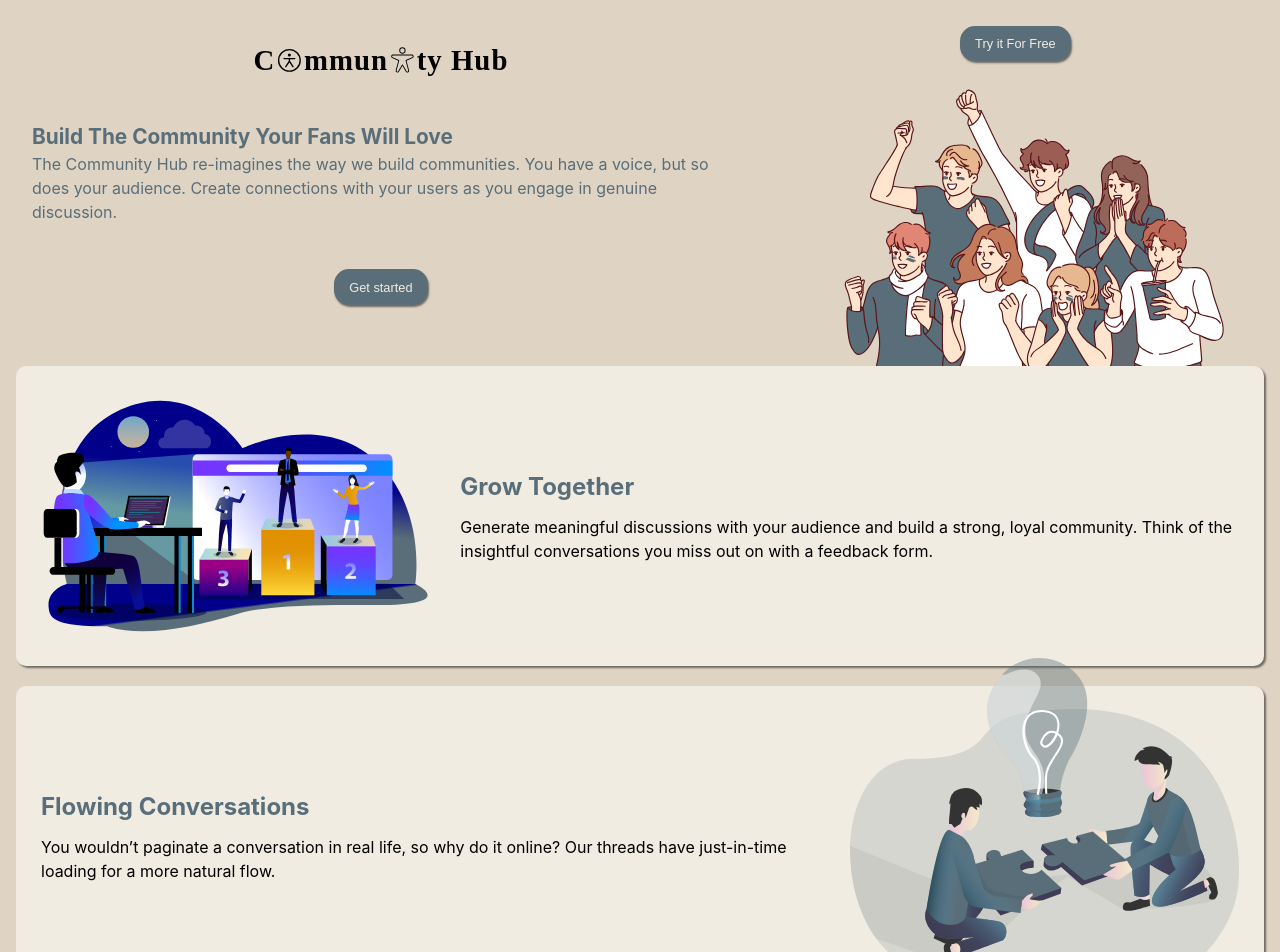
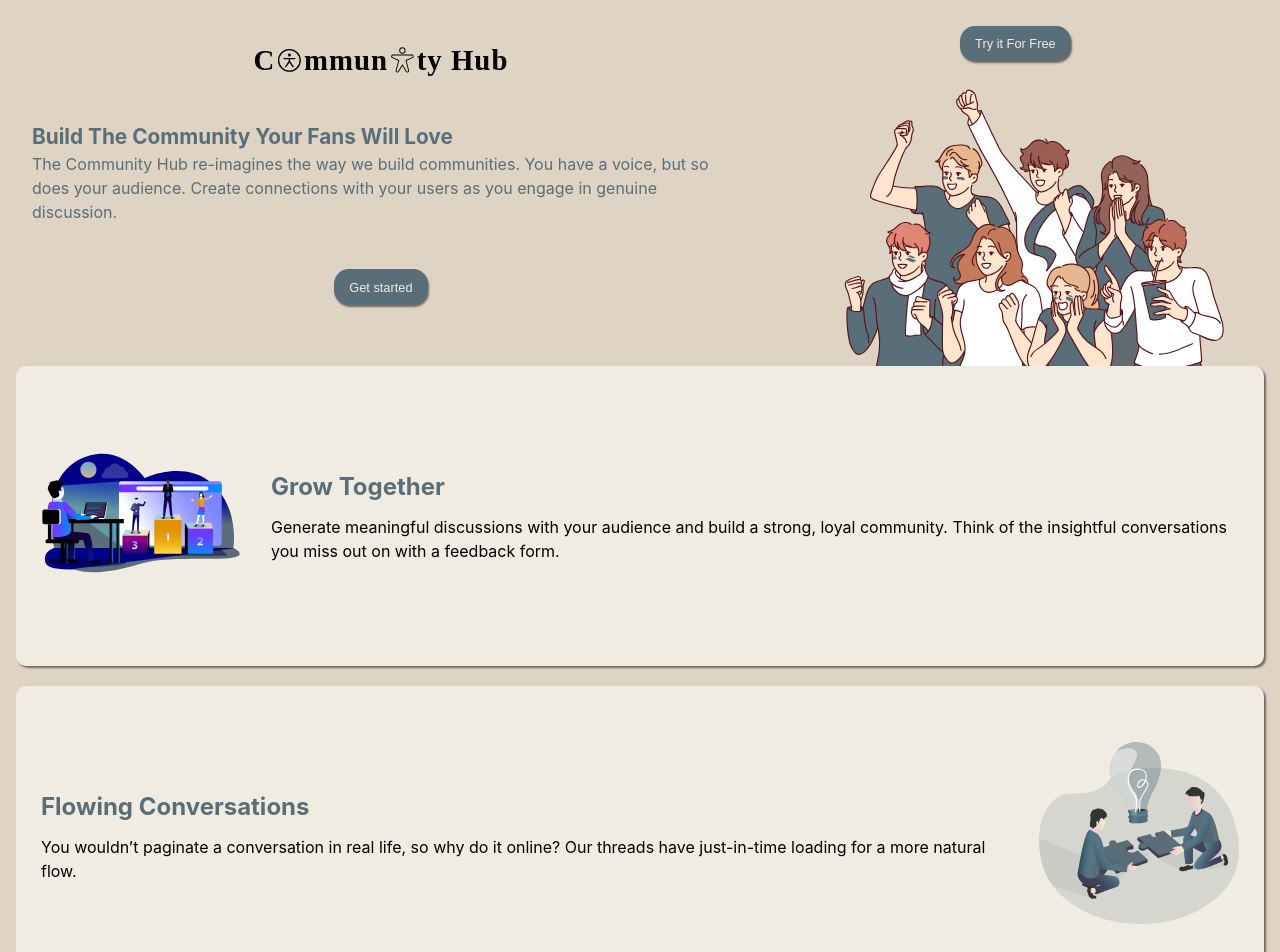
Before and after one commit to Lu-Smith/community-website-react, a React (Vite) app: page / in a window 1280 px wide. Shown: the top 952 px of the page. Built offline with nearby package versions, Linux system fonts and the light colour scheme; a web font is replaced by a local one.

Commit message:
Updated Main.tsx

```diff
--- a/src/components/Main.tsx
+++ b/src/components/Main.tsx
@@ -59,7 +59,14 @@ const Main: React.FC = () => {
            >
             <SectorComponent role='sector'>
               {!(index % 2)  ?
-              <Image src={cont.img} alt='sector' role='image' />
+              <motion.div
+                initial={{ rotate: 0  }}
+                whileHover={{ rotate: -30 }}
+                transition={{ duration: 1 }}
+              >
+                <Image src={cont.img} alt='sector' role='image' />
+              </motion.div>
+
               :
               ''
               }
@@ -72,7 +79,13 @@ const Main: React.FC = () => {
                 </Content>
               </ContentContainer>
               {index % 2 ?
-              <Image src={cont.img} alt='sector' role='image' />
+               <motion.div
+                initial={{ rotate: 0  }}
+                whileHover={{ rotate: 30 }}
+                transition={{ duration: 1 }}
+              >
+                <Image src={cont.img} alt='sector' role='image' />
+              </motion.div>
               :
               ''
               }
```
